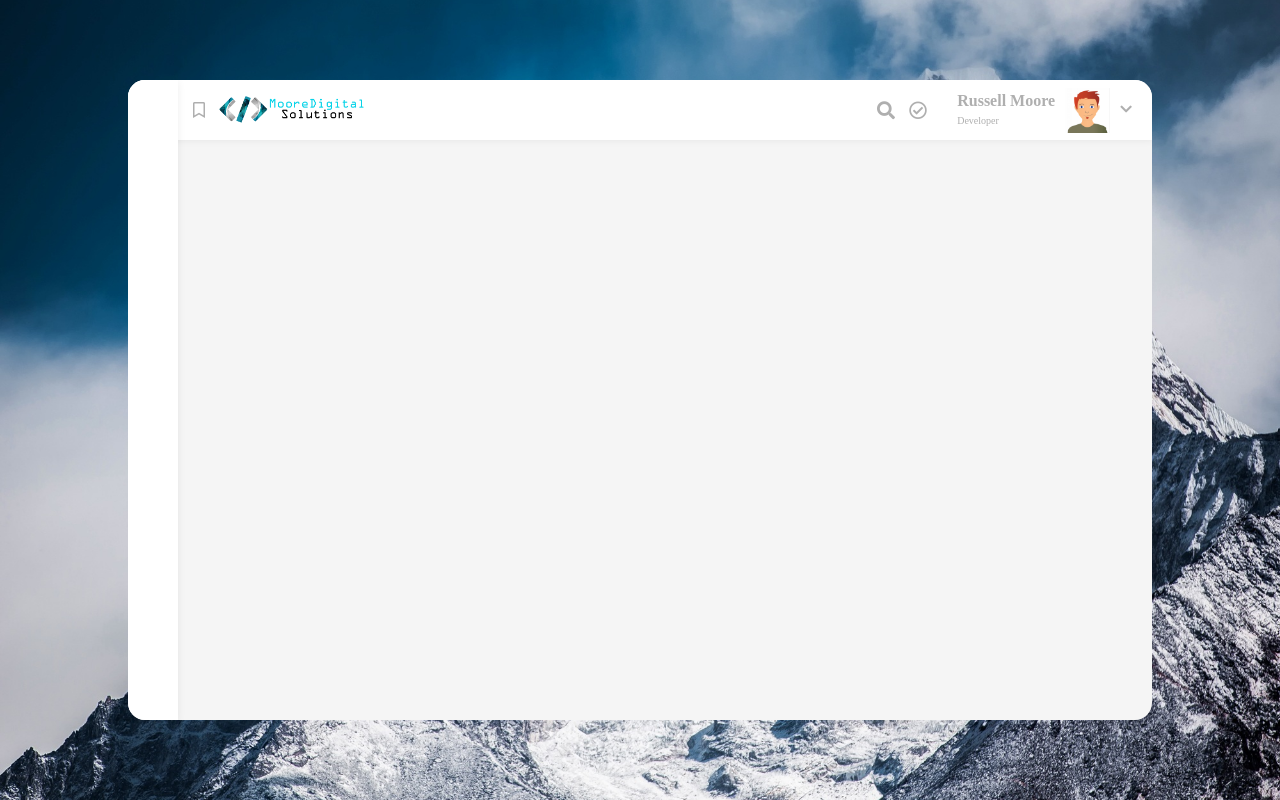
After one commit to RussellMoore1987/open-source-project, a PHP site: page /open_source_project/temp_html/index.php in a window 1280 px wide. The commit adds this page. Run offline with PHP 8.4, Linux system fonts and the light colour scheme; some libraries are stand-ins or nearby versions.

Commit message:
made some changes

```diff
--- a/public/admin/includes/bottom.php
+++ b/public/admin/includes/bottom.php
@@ -1,5 +1,7 @@
 <!-- jQuery CDN -->
 <script src="http://code.jquery.com/jquery-3.3.1.min.js" integrity="sha256-FgpCb/KJQlLNfOu91ta32o/NMZxltwRo8QtmkMRdAu8=" crossorigin="anonymous"></script>
+
+<script src="<?php PUBLIC_PATH . "/admin/js/general.js" ?>"></script>
 
 <?php
     // set page specific js if there
--- /dev/null
+++ b/temp_html/index.php
@@ -0,0 +1,67 @@
+<!DOCTYPE html>
+<html lang="en">
+<head>
+    <meta charset="UTF-8">
+    <meta name="viewport" content="width=device-width, initial-scale=1.0">
+    <meta http-equiv="X-UA-Compatible" content="ie=edge">
+    <title>Document</title>
+    <link rel="icon" type="image/png" href="images/logo-02.png">
+    <link rel="stylesheet" href="https://use.fontawesome.com/releases/v5.8.1/css/all.css" integrity="sha384-50oBUHEmvpQ+1lW4y57PTFmhCaXp0ML5d60M1M7uH2+nqUivzIebhndOJK28anvf" crossorigin="anonymous">
+    <link rel="stylesheet" href="style.css">
+</head>
+<!-- pattern_bg full_bg -->
+<body class="full_bg">
+    <div class="dashboard_container box">
+        <header>
+            <div>
+                <i class="far fa-bookmark header_bookmark"></i>
+                <a href=""><img class="logo" src="images/logo.png" alt=""></a>
+            </div>
+            <div>
+                <div class="header_default_icons">
+                    <i class="fas fa-search"></i>
+                    <i class="far fa-check-circle"></i>
+                </div>
+                <div class="dropdown">
+                    <div>
+                        <h4>Russell Moore</h4>
+                        <span>Developer</span>
+                        <div class="dropdown_menu">
+                            <div>
+                                <a href=""><i class="fas fa-user"></i> My Profile</a>
+                                <a href="" class="my_posts"><i class="fas fa-scroll"></i> My Posts</a>
+                                <a href=""><i class="fas fa-file-invoice"></i> My Contents</a>
+                            </div>
+                            <hr>
+                            <div>
+                                <h5>Book Marks</h5>
+                                <a href=""><i class="fas fa-bookmark"></i> add_edit_post 2/3/19 <i class="fas fa-times"></i></a>
+                                <a href=""><i class="fas fa-bookmark"></i> add_edit_post 2/3/19 <i class="fas fa-times"></i></a>
+                                <a href=""><i class="fas fa-bookmark"></i> add_edit_post 2/3/19 <i class="fas fa-times"></i></a>
+                            </div>
+                            <hr>
+                            <div>
+                                <a href=""><i class="fas fa-power-off"></i> Log Out</a>
+                            </div>
+                        </div>
+                    </div>
+                    <img class="profile" src="images/profile.png" alt="">
+                    <small><i class="fas fa-chevron-down"></i></small>
+                </div>
+            </div>
+        </header>
+        <div class="dashboard_sidebar">
+            <div class="dashboard_sidebar_top"></div>
+            <div class="dashboard_sidebar_middle"></div>
+            <div class="dashboard_sidebar_bottom"></div>
+        </div>
+        <!-- right now just the to do list -->
+        <div class="dashboard_sidebar_options"></div>
+        <div class="dashboard_body"></div>
+    </div>
+
+    <script src="http://code.jquery.com/jquery-3.3.1.min.js" integrity="sha256-FgpCb/KJQlLNfOu91ta32o/NMZxltwRo8QtmkMRdAu8=" crossorigin="anonymous"></script>
+
+    <script src="general.js"></script>
+</body>
+</html>
--- /dev/null
+++ b/temp_html/style.css
@@ -0,0 +1,214 @@
+/*
+-----------------------------------------------------
+general/global
+-----------------------------------------------------
+*/
+
+html, body {
+    margin: 0px;
+    padding: 0px;
+    display: flex;
+    align-items: center;
+    justify-content: center;
+    min-height: 100vh;
+    width: 100%;
+    color: #AFAFAF;
+    font-size: 16px;
+    scroll-behavior: smooth;
+}
+
+::selection {
+    color: #ffffff;
+    background: rgb(5, 200, 235);
+}
+
+a {
+    color: #BBBBBB;
+    text-decoration: none;
+    transition: color 300ms ease-in-out;
+}
+
+a:hover {
+    color: #73E6F2;
+}
+
+/*
+-----------------------------------------------------
+background patterns
+-----------------------------------------------------
+*/
+
+.pattern_bg {
+    background-image: url(images/abstract-background-2033498_640.jpg);
+}
+
+.full_bg {
+    background-image: url(images/ama-dablam-2064522.jpg);
+    background-size: cover;
+    background-position: center;
+    background-repeat: no-repeat;
+}
+
+/*
+-----------------------------------------------------
+dashboard
+-----------------------------------------------------
+*/
+
+.dashboard_container {
+    position: relative;
+    min-height: 100vh;
+    width: 100%;
+    background-color: #F5F5F5;
+    overflow: hidden;
+}
+
+.dashboard_container.box {
+    position: absolute;
+    height: 80%;
+    min-height: 400px;
+    max-height: 80%;
+    width: 80%;
+    min-width: 350px;
+    max-width: 1200px;
+    border-radius: 17px;
+}
+
+/*
+-----------------------------------------------------
+dashboard header
+-----------------------------------------------------
+*/
+
+header {
+    display: flex;
+    align-items: center;
+    justify-content: space-between;
+    box-sizing: border-box;
+    padding: 0px;
+    padding-left: 65px;
+    height: 60px;
+    background-color: #ffffff;
+    box-shadow: 2px 0px 8px 0px rgba(0, 0, 0, 0.07);
+}
+
+header > div {
+    display: flex;
+    align-items: center;
+}
+
+header h4 {
+    margin: 0px;
+}
+
+header span {
+    font-size: 10px;
+}
+
+header .header_bookmark {
+    cursor: pointer;
+}
+
+.header_default_icons i {
+    padding: 10px 0px;
+    padding-right: 10px;
+    font-size: 18px;
+    cursor: pointer;
+}
+
+header .dropdown {
+    position: relative;
+    display: flex;
+    align-items: center;
+    justify-content: center;
+    min-width: 215px;
+    height: 60px;
+    cursor: pointer;
+    transition: background-color 300ms ease-in-out;
+}
+
+header .dropdown:hover {
+    background-color: #F5F5F5;
+}
+
+header .dropdown_menu {
+    position: absolute;
+    top: -100vh;
+    left: 0px;
+    width: 100%;
+    padding: 10px 15px;
+    box-sizing: border-box;
+    opacity: 0;
+    background-color: #ffffff;
+    box-shadow: 1px 6px 8px 0px rgba(0, 0, 0, 0.07);
+    border-bottom-left-radius: 17px;
+    border-bottom-right-radius: 17px;
+    cursor: default;
+    transition: all 400ms ease-in-out;
+}
+header .dropdown_menu h5 {
+    margin: 5px 0px;
+    text-align: center;
+}
+
+header .dropdown_menu hr {
+    border: 0px solid #EAE9E9;
+    border-top: 1px solid #EAE9E9;
+}
+
+header .dropdown_menu a {
+    display: block;
+    padding: 5px 0px;
+    font-size: 14px;
+    color: #BBBBBB;
+}
+
+header .dropdown_menu a:hover {
+    color: #73E6F2;
+}
+
+header .dropdown_menu i {
+    padding-right: 10px;
+}
+
+header .dropdown_menu a .fa-times {
+    float: right;
+}
+
+.logo {
+    padding: 0px 10px;
+    height: 35px;
+    max-width: 300px;
+}
+
+.profile {
+    padding: 0px 10px;
+    height: 45px;
+    max-width: 250px;
+}
+
+/*
+-----------------------------------------------------
+dashboard sideBar
+-----------------------------------------------------
+*/
+
+.dashboard_sidebar {
+    position: absolute;
+    top: 0;
+    left: 0;
+    width: 50px;
+    height: 100%;
+    background-color: #ffffff;
+    box-shadow: 0px 2px 8px 0px rgba(0, 0, 0, 0.07);
+    overflow: hidden;
+    transition: width 300ms ease-in-out;
+}
+
+.dashboard_sidebar:hover {
+    width: 250px;
+}
+
+.dashboard_sidebar:hover a span {
+    opacity: 1;
+}
```
Also changed, not shown: public/admin/js/general.js (added, +13 -0 lines), temp_html/general.js (added, +46 -0 lines), temp_html/images/abstract-background-2033498_640.jpg (added), temp_html/images/ama-dablam-2064522.jpg (added), temp_html/images/background-2025316_640.png (added), temp_html/images/castelmezzano-1979546.jpg (added), temp_html/images/colorful-2099182_640.png (added), temp_html/images/italy-1587287.jpg (added), temp_html/images/logo-02.png (added), temp_html/images/logo.png (added), temp_html/images/profile.png (added), temp_html/images/scotland-1761292.jpg (added).
